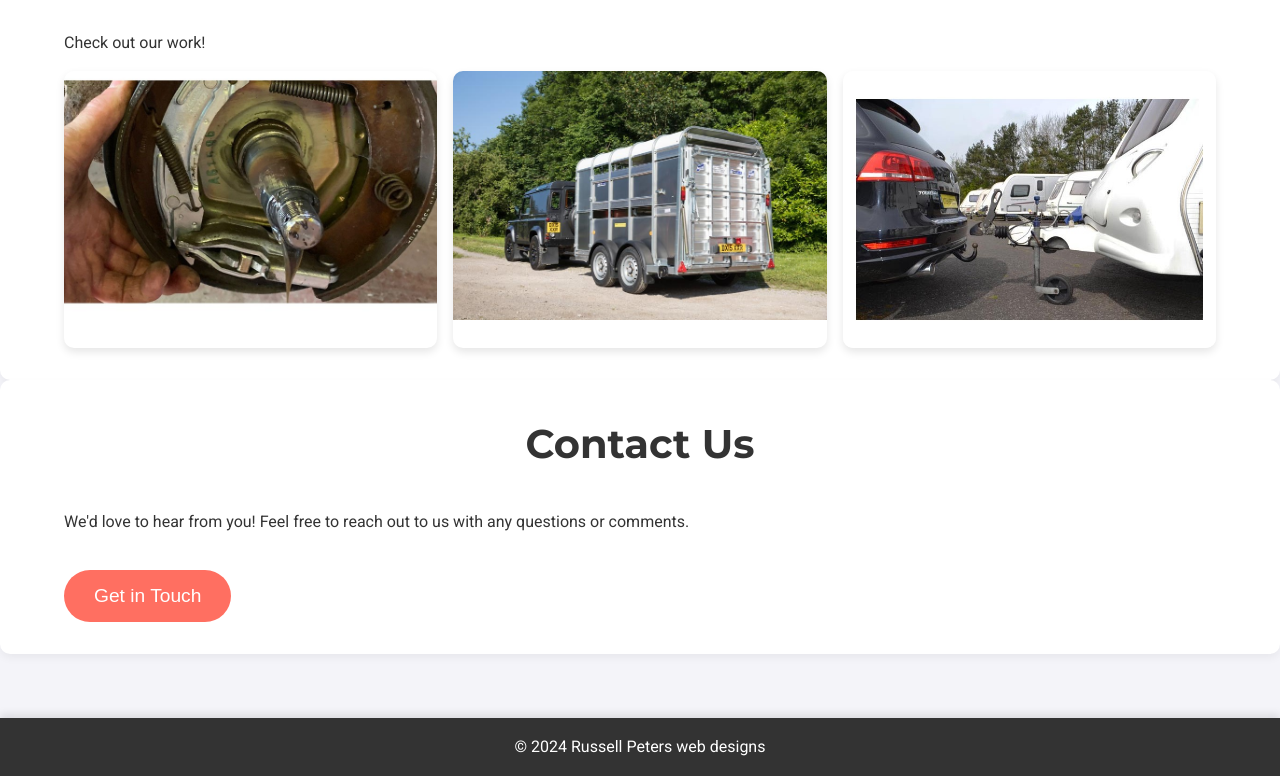
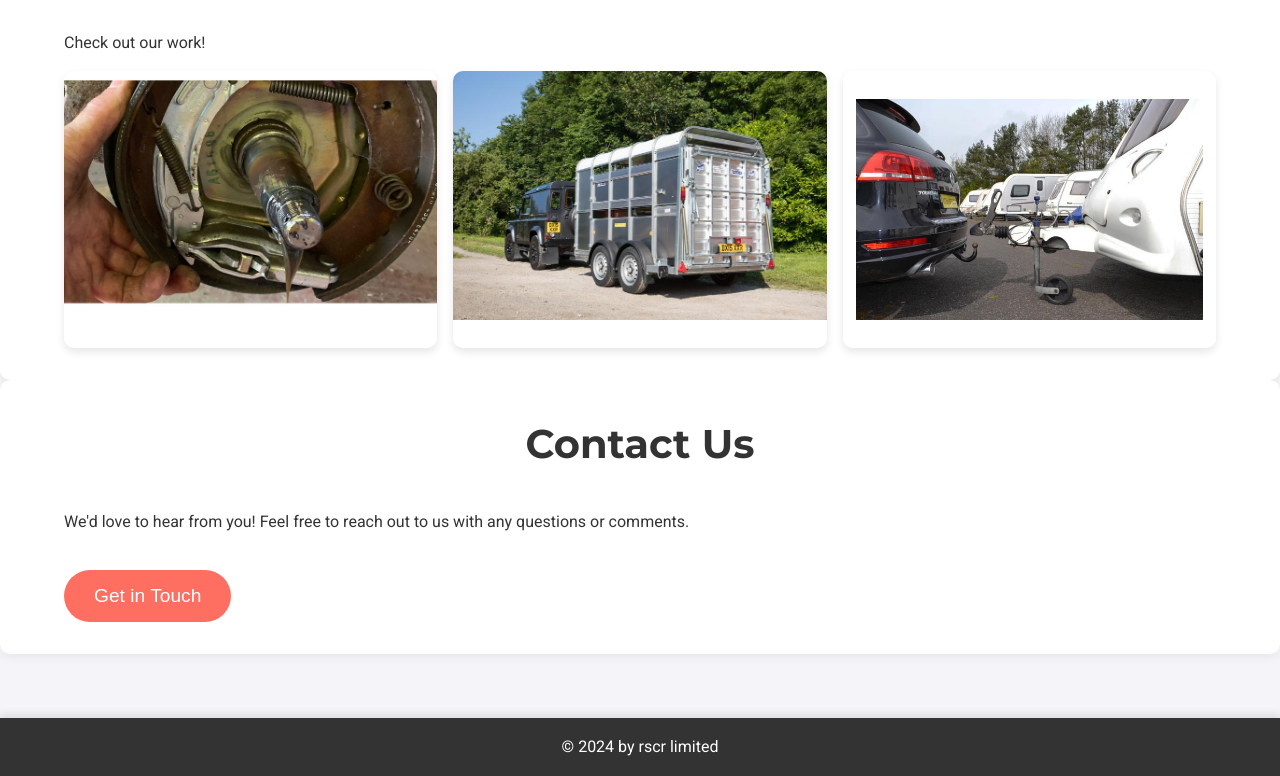
Before and after one commit to russellpeters79/sure-tow, a plain HTML site: page index.html in a window 1280 px wide. Shown: the part 1012-1788 px from the top of the page. Drawn offline with Linux system fonts and the light colour scheme.

Commit message:
Update index.html

```diff
--- a/index.html
+++ b/index.html
@@ -74,7 +74,7 @@ Choose Sure Tow Trailers for a hassle-free, professional service you can trust.<
 
     <footer role="contentinfo">
         <div class="container">
-            <p>&copy; 2024 Russell Peters web designs</p>
+            <p>&copy; 2024 by rscr limited </p>
         </div>
     </footer>
 
```
